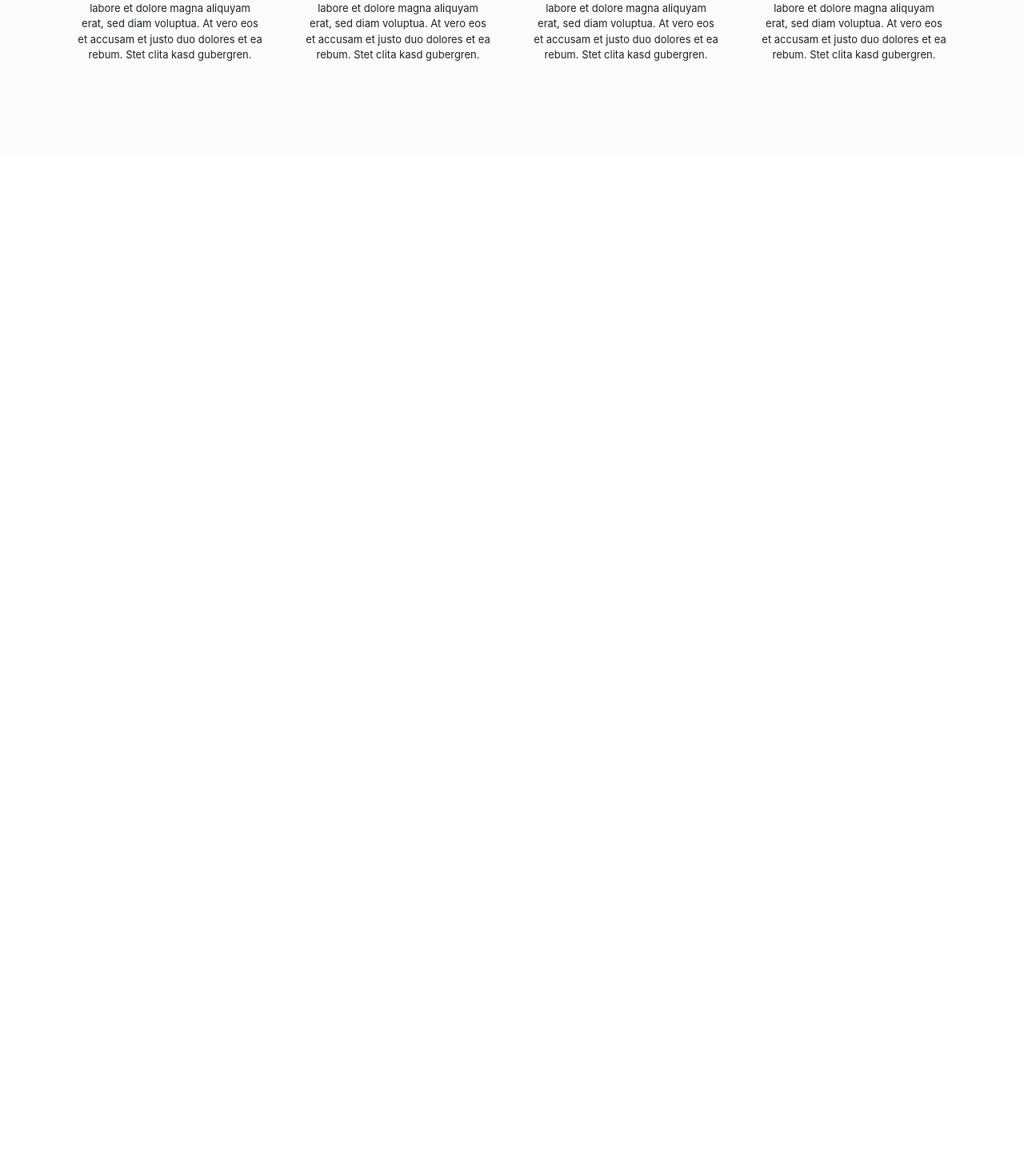
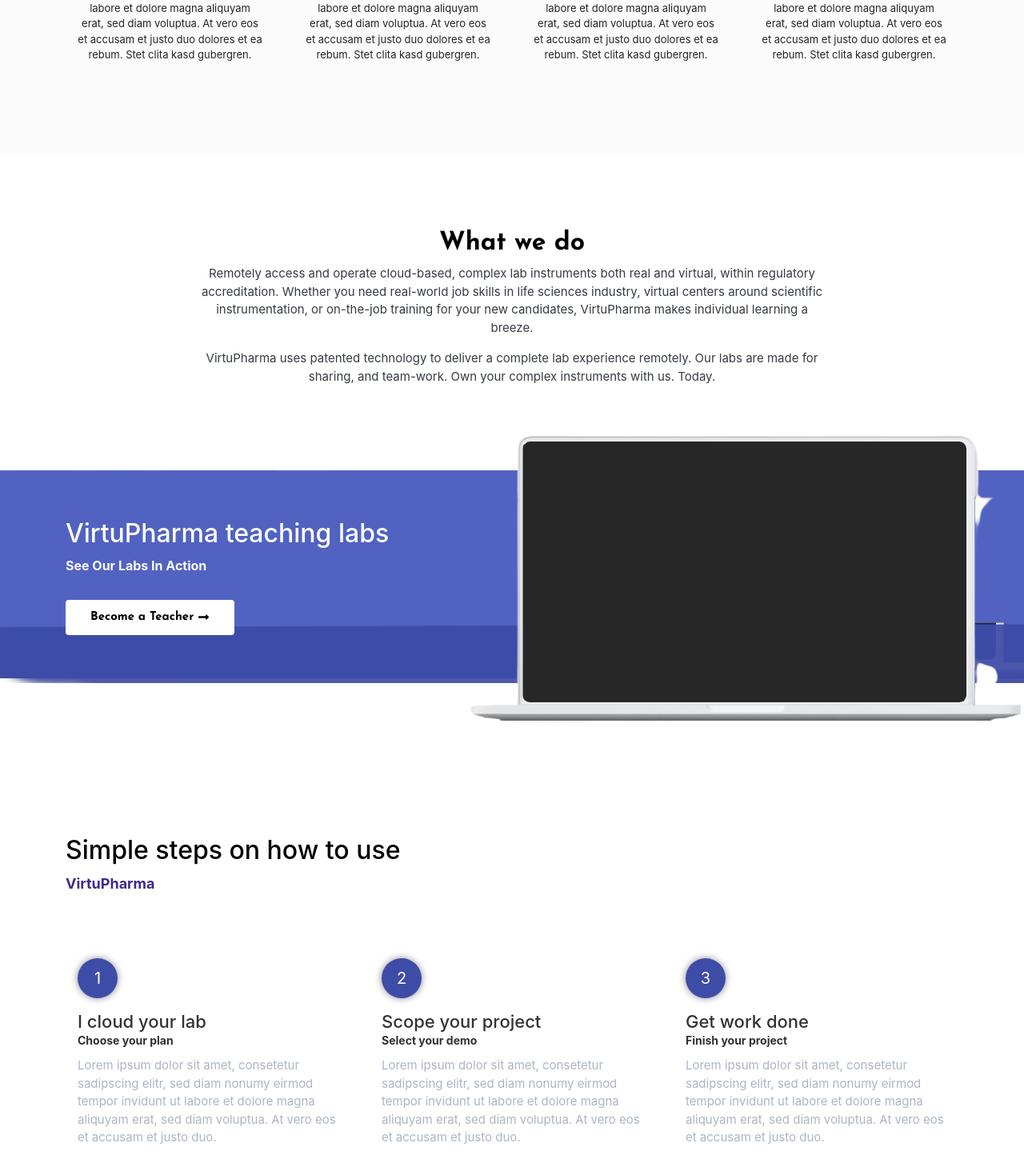
Before and after one commit to mdmonir027/virtu-pharma, a React (Create React App) app: page / in a window 1280 px wide. Shown: the part 5403-6872 px from the top of the page at 80% size. Before the commit the page ends 5598 px from the top, so only its background shows below. Built offline with nearby package versions, Linux system fonts and the light colour scheme.

Commit message:
section design how to use teaching lab why and connected to home page

```diff
--- /dev/null
+++ b/src/components/HowToUse/index.js
@@ -0,0 +1,51 @@
+import React from 'react';
+import style from './index.module.css';
+const items = [
+  {
+    count: 1,
+    title: 'I cloud your lab',
+    subtitle: 'Choose your plan',
+    text: 'Lorem ipsum dolor sit amet, consetetur sadipscing elitr, sed diam nonumy eirmod tempor invidunt ut labore et dolore magna aliquyam erat, sed diam voluptua. At vero eos et accusam et justo duo.',
+  },
+  {
+    count: 2,
+    title: 'Scope your project',
+    subtitle: 'Select your demo',
+    text: 'Lorem ipsum dolor sit amet, consetetur sadipscing elitr, sed diam nonumy eirmod tempor invidunt ut labore et dolore magna aliquyam erat, sed diam voluptua. At vero eos et accusam et justo duo.',
+  },
+  {
+    count: 3,
+    title: 'Get work done',
+    subtitle: 'Finish your project',
+    text: 'Lorem ipsum dolor sit amet, consetetur sadipscing elitr, sed diam nonumy eirmod tempor invidunt ut labore et dolore magna aliquyam erat, sed diam voluptua. At vero eos et accusam et justo duo.',
+  },
+];
+
+const HowToUse = () => {
+  return (
+    <div className={style.main}>
+      <div className='container'>
+        <div className={style.sectionHeader}>
+          <h2 className={style.sectionTitle}>Simple steps on how to use</h2>
+          <p className={style.sectionSubTitle}>VirtuPharma</p>
+        </div>
+        <div className={style.steps}>
+          <div className='row'>
+            {items.map((item) => (
+              <div className='col-md-4' key={item.count}>
+                <div className={style.step}>
+                  <p className={style.count}>{item.count}</p>
+                  <h5 className={style.title}>{item.title}</h5>
+                  <p className={style.subtitle}>{item.subtitle}</p>
+                  <p className={style.text}>{item.text}</p>
+                </div>
+              </div>
+            ))}
+          </div>
+        </div>
+      </div>
+    </div>
+  );
+};
+
+export default HowToUse;
--- /dev/null
+++ b/src/components/HowToUse/index.module.css
@@ -0,0 +1,52 @@
+.main {
+  padding-top: 190px;
+  padding-bottom: 90px;
+}
+.sectionHeader {
+}
+
+.sectionTitle {
+  color: #000;
+}
+.sectionSubTitle {
+  color: #42288b;
+  font-weight: bold;
+  font-size: 18px;
+}
+
+.steps {
+  margin-top: 80px;
+}
+.step {
+  padding-right: 15px;
+  padding-left: 15px;
+}
+.count {
+  background: #3d4ca7;
+  width: 50px;
+  height: 50px;
+  border-radius: 50%;
+  display: flex;
+  justify-content: center;
+  align-items: center;
+  color: #fff;
+  font-size: 20px;
+  box-shadow: 0 0 10px 0px #0007;
+}
+
+.title {
+  font-size: 22px;
+  margin: 0;
+  color: #323232;
+}
+.subtitle {
+  font-size: 14px;
+  margin: 0;
+  margin-bottom: 10px;
+  color: #323232;
+  font-weight: bold;
+}
+.text {
+  font-size: 15px;
+  color: #acb5c5;
+}
--- /dev/null
+++ b/src/components/TeachingLab/index.js
@@ -0,0 +1,37 @@
+import React from 'react';
+import { FaLongArrowAltRight } from 'react-icons/fa';
+import laptopImg from '../../images/laptop-image.png';
+import bg from '../../images/teaching-lab-bg.png';
+import style from './index.module.css';
+const TeachingLab = () => {
+  return (
+    <div
+      style={{
+        background: `url(${bg})`,
+        backgroundSize: 'cover',
+        backgroundRepeat: 'no-repeat',
+      }}
+      className={style.main}
+    >
+      <div className='container'>
+        <div className={style.sectionHeader}>
+          <div>
+            <h2 className={style.sectionTitle}>VirtuPharma teaching labs</h2>
+            <p className={style.sectionSubTitle}>See Our Labs In Action</p>
+            <a href='/' className={`btn ${style.button}`}>
+              Become a Teacher{' '}
+              <span>
+                <FaLongArrowAltRight />
+              </span>
+            </a>
+          </div>
+          <div className={style.imageWrapper}>
+            <img src={laptopImg} alt='' />
+          </div>
+        </div>
+      </div>
+    </div>
+  );
+};
+
+export default TeachingLab;
--- /dev/null
+++ b/src/components/TeachingLab/index.module.css
@@ -0,0 +1,38 @@
+.main {
+  padding-top: 60px;
+  padding-bottom: 60px;
+}
+.sectionHeader {
+  display: flex;
+  align-items: center;
+}
+
+.sectionTitle {
+  color: #fff;
+}
+.sectionSubTitle {
+  color: #fafafa;
+  font-weight: bold;
+}
+
+.imageWrapper {
+  flex: 1;
+  position: absolute;
+  right: 0;
+}
+.image {
+  width: 100%;
+  height: 100%;
+  object-fit: contain;
+}
+.button {
+  background-color: #fff;
+  margin-top: 15px;
+  padding: 10px 30px;
+  font-size: 15px;
+  border-radius: 4px;
+  text-align: center;
+  font-weight: bold;
+  color: #000;
+  font-family: 'Josefin Sans', sans-serif;
+}
--- /dev/null
+++ b/src/components/Why/index.js
@@ -0,0 +1,29 @@
+import React from 'react';
+import style from './index.module.css';
+
+const WhyVirtuPharma = () => {
+  return (
+    <div className={style.main}>
+      <div className='container mx-auto'>
+        <div className={style.sectionHeader}>
+          <h2 className={style.sectionTitle}>What we do</h2>
+          <p className={style.sectionText}>
+            Remotely access and operate cloud-based, complex lab instruments
+            both real and virtual, within regulatory accreditation. Whether you
+            need real-world job skills in life sciences industry, virtual
+            centers around scientific instrumentation, or on-the-job training
+            for your new candidates, VirtuPharma makes individual learning a
+            breeze.
+          </p>
+          <p className={style.sectionText}>
+            VirtuPharma uses patented technology to deliver a complete lab
+            experience remotely. Our labs are made for sharing, and team-work.
+            Own your complex instruments with us. Today.
+          </p>
+        </div>
+      </div>
+    </div>
+  );
+};
+
+export default WhyVirtuPharma;
--- /dev/null
+++ b/src/components/Why/index.module.css
@@ -0,0 +1,19 @@
+.main {
+  padding-top: 90px;
+  padding-bottom: 90px;
+}
+.sectionHeader {
+  width: 70%;
+  margin: auto;
+  text-align: center;
+}
+
+.sectionTitle {
+  color: #000000;
+  font-weight: bold;
+  font-family: 'Josefin Sans', sans-serif;
+}
+.sectionText {
+  color: #363b44;
+  font-size: 15px;
+}
--- a/src/pages/Home/index.js
+++ b/src/pages/Home/index.js
@@ -3,9 +3,12 @@
 import GlobalNetwork from '../../components/GlobalNetwork';
 import Header from '../../components/Header';
 import Hero from '../../components/Hero';
+import HowToUse from '../../components/HowToUse';
 import PoweringPartner from '../../components/PowerPartner';
 import ProvenExperts from '../../components/ProvenExpers';
+import TeachingLab from '../../components/TeachingLab';
 import WhatWeDo from '../../components/WhatWeDo';
+import WhyVirtuPharma from '../../components/Why';
 import WorkingLab from '../../components/WorkingLab';
 
 const Home = () => {
@@ -20,6 +23,9 @@
         <ChooseExpertise />
         <PoweringPartner />
         <ProvenExperts />
+        <WhyVirtuPharma />
+        <TeachingLab />
+        <HowToUse />
       </div>
     </div>
   );
```
Also changed, not shown: src/components/Why/index copy.js (added, +73 -0 lines), src/images/laptop-image.png (added), src/images/teaching-lab-bg.png (added).
